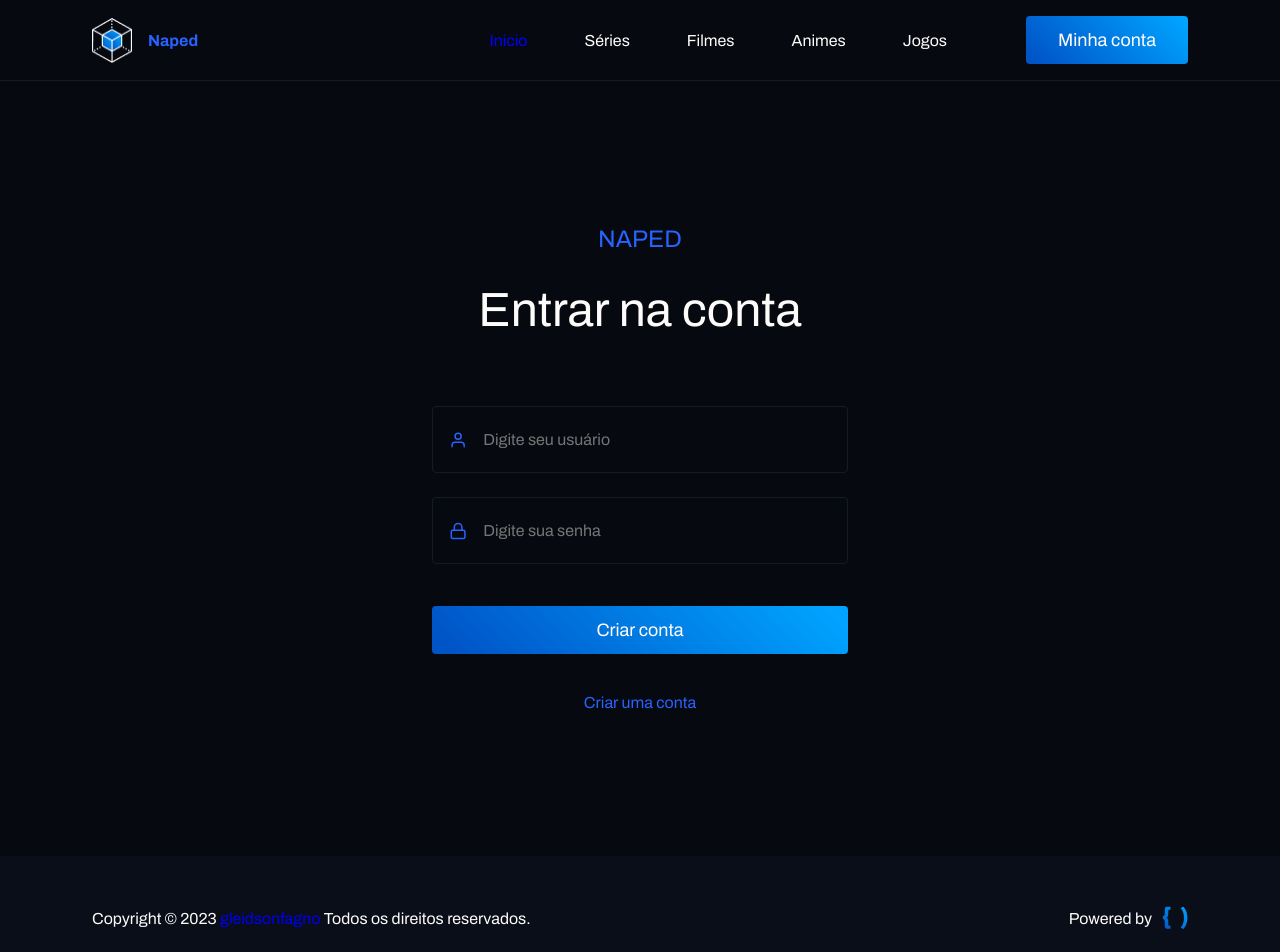
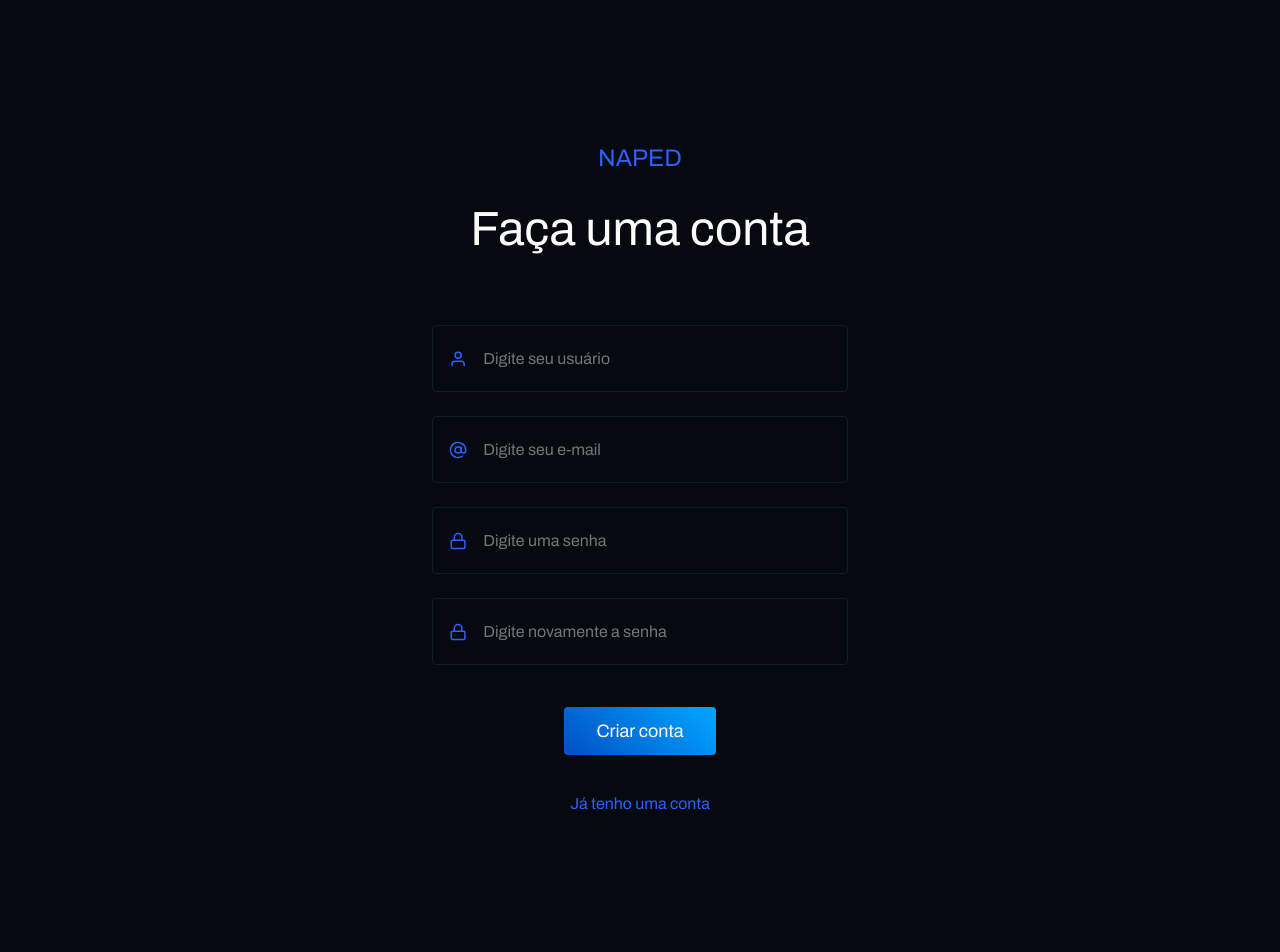
Before and after one commit to gleidsonfagno/Naped, a React (Vite) app: page /register in a window 1280 px wide. Shown: the top 952 px of the page. Built offline with nearby package versions, Linux system fonts and the light colour scheme.

Commit message:
iniciado configuraçao de rotas

```diff
--- a/src/components/ButtonText/index.tsx
+++ b/src/components/ButtonText/index.tsx
@@ -1,13 +1,17 @@
+import { Link } from "react-router-dom";
 import { Button } from "./styles";
 
 interface ButtonTextProps {
     title: string;
+    to: string
 }
 
-export function ButtonText({title} : ButtonTextProps) {
+export function ButtonText({title, to} : ButtonTextProps) {
     return(
-        <Button>
-            {title}
-        </Button>
+        <Link to={to}>
+            <Button>
+                {title}
+            </Button>
+        </Link>
     )
 }
--- a/src/components/Header/index.tsx
+++ b/src/components/Header/index.tsx
@@ -18,13 +18,13 @@ export function Header( ) {
 
                 <Nav>
                     <ul>
-                        <li><Link isActive href="#">Inicio</Link></li>
+                        <li><Link isActive href="/">Inicio</Link></li>
                         <li><Link href="#">Séries</Link></li>
                         <li><Link href="#">Filmes</Link></li>
                         <li><Link href="#">Animes</Link></li>
                         <li><Link href="#">Jogos</Link></li>
                     </ul>
-                <ButtonText title="Minha conta" />
+                <ButtonText title="Minha conta" to="/register" />
                 </Nav>
 
 
--- a/src/main.tsx
+++ b/src/main.tsx
@@ -5,21 +5,13 @@ import { ThemeProvider } from "styled-components"
 import { defaultTheme } from "./styles/themes/default"
 import { Globalstyle } from "./styles/global"
 
-import { Header } from "./components/Header"
-// // import { Erro404 } from "./pages/Erro404"
-// import { Home } from "./pages/Home"
-// import { Signin } from "./pages/Signin"
-import { Footer } from './components/Footer'
-// import { SignUp } from './pages/SignUp'
-import { Signin } from './pages/Signin'
+import { Routes } from './routes'
 
 ReactDOM.createRoot(document.getElementById('root')!).render(
   <React.StrictMode>
     <ThemeProvider theme={defaultTheme}>
-      <Header />
-      <Signin/>
-      <Footer/>
       <Globalstyle />
+      <Routes/>
     </ThemeProvider>
   </React.StrictMode>
 )
--- a/src/pages/Erro404/index.tsx
+++ b/src/pages/Erro404/index.tsx
@@ -2,10 +2,13 @@ import eRRor404 from '/assets/404.svg';
 
 import { ButtonText } from "../../components/ButtonText";
 import { Section, Left, Right } from "./styles";
+import { Header } from '../../components/Header';
 
 
 export function Erro404() {
     return (
+       <>
+        <Header/>
         <Section>
             <Left>
                 <h2>Tenho más notícias
@@ -14,7 +17,7 @@ export function Erro404() {
                 <p>A página que você está procurando pode ter sido removida ou está temporariamente indisponível.</p>
 
                 <div>
-                <ButtonText title="Voltar para o início" />
+                <ButtonText title="Voltar para o início" to="/"/>
                 </div>
             </Left>
 
@@ -24,5 +27,6 @@ export function Erro404() {
                     volte para o mundo nerd!</p>
             </Right>
         </Section>
+       </>
     )
 }
--- a/src/pages/Home/index.tsx
+++ b/src/pages/Home/index.tsx
@@ -2,7 +2,8 @@
 import { Card } from "../../components/Card";
 import { Cardes } from "../../components/Cardes";
 import { Category } from "../../components/Category";
-import { Content, Header, Section, SectionCard, Sectionlanc, Container } from "./styles";
+import { Header } from "../../components/Header";
+import { Content, Cabecalho, Section, SectionCard, Sectionlanc, Container } from "./styles";
 
 const movies = [
     {
@@ -51,13 +52,14 @@ const destaques = [
 export function Home() {
     return (
         <>
+        <Header/>
         <Content>
-            <Header>
+            <Cabecalho>
                 <h1>
                     Mundo nerd? <br /> Naped!
                 </h1>
                 <p>O Naped pode ser sua fonte de informações sobre o mundo nerd e outros assuntos relacionados.</p>
-            </Header>
+            </Cabecalho>
 
             <Section>
                 {movies.map((movie, index) => (
--- a/src/pages/Home/styles.ts
+++ b/src/pages/Home/styles.ts
@@ -6,7 +6,7 @@ export const Content = styled.main`
     padding: 0 16px;
 `
 
-export const Header = styled.section`
+export const Cabecalho = styled.section`
     margin-top: 140px;
     text-align: center;
     margin-bottom: 81px;
--- a/src/pages/SignUp/index.tsx
+++ b/src/pages/SignUp/index.tsx
@@ -40,10 +40,10 @@ export function SignUp() {
                     icon={FiLock}
                 />
 
-                <ButtonText title="Criar conta" />
+                <ButtonText title="Criar conta" to="/login"/>
             </Form>
 
-            <a href="">Já tenho uma conta</a>
+            <a href="/login">Já tenho uma conta</a>
         </Content>
     );
 }
--- a/src/pages/Signin/index.tsx
+++ b/src/pages/Signin/index.tsx
@@ -29,10 +29,10 @@ export function Signin() {
                     icon={FiLock}
                 />
 
-                <ButtonText title="Criar conta" />
+                <ButtonText title="Criar conta" to="/register" />
             </Form>
 
-            <a href="">Criar uma conta</a>
+            <a href="/register">Criar uma conta</a>
         </Content>
     );
 }
--- /dev/null
+++ b/src/routes/app.routes.tsx
@@ -0,0 +1,17 @@
+import { Routes, Route } from "react-router-dom"
+
+import { Erro404 } from "../pages/Erro404"
+import { Home } from "../pages/Home"
+import { Signin } from "../pages/Signin"
+import { SignUp } from '../pages/SignUp'
+
+export function AppRoutes() {
+    return(
+        <Routes>
+            <Route path="/" element={ <Home/> }/>
+            <Route path="/register" element={ <SignUp/> }/>
+            <Route path="/login" element={ <Signin/> }/>
+            <Route path="*" element={<Erro404 />} />
+        </Routes>
+    )
+}
--- /dev/null
+++ b/src/routes/index.tsx
@@ -0,0 +1,11 @@
+import { BrowserRouter } from "react-router-dom";
+
+import { AppRoutes } from "./app.routes";
+
+export function Routes() {
+    return(
+        <BrowserRouter>
+            <AppRoutes/>
+        </BrowserRouter>
+    )
+}
```
Also changed, not shown: src/App.tsx (+13 -14 lines).
